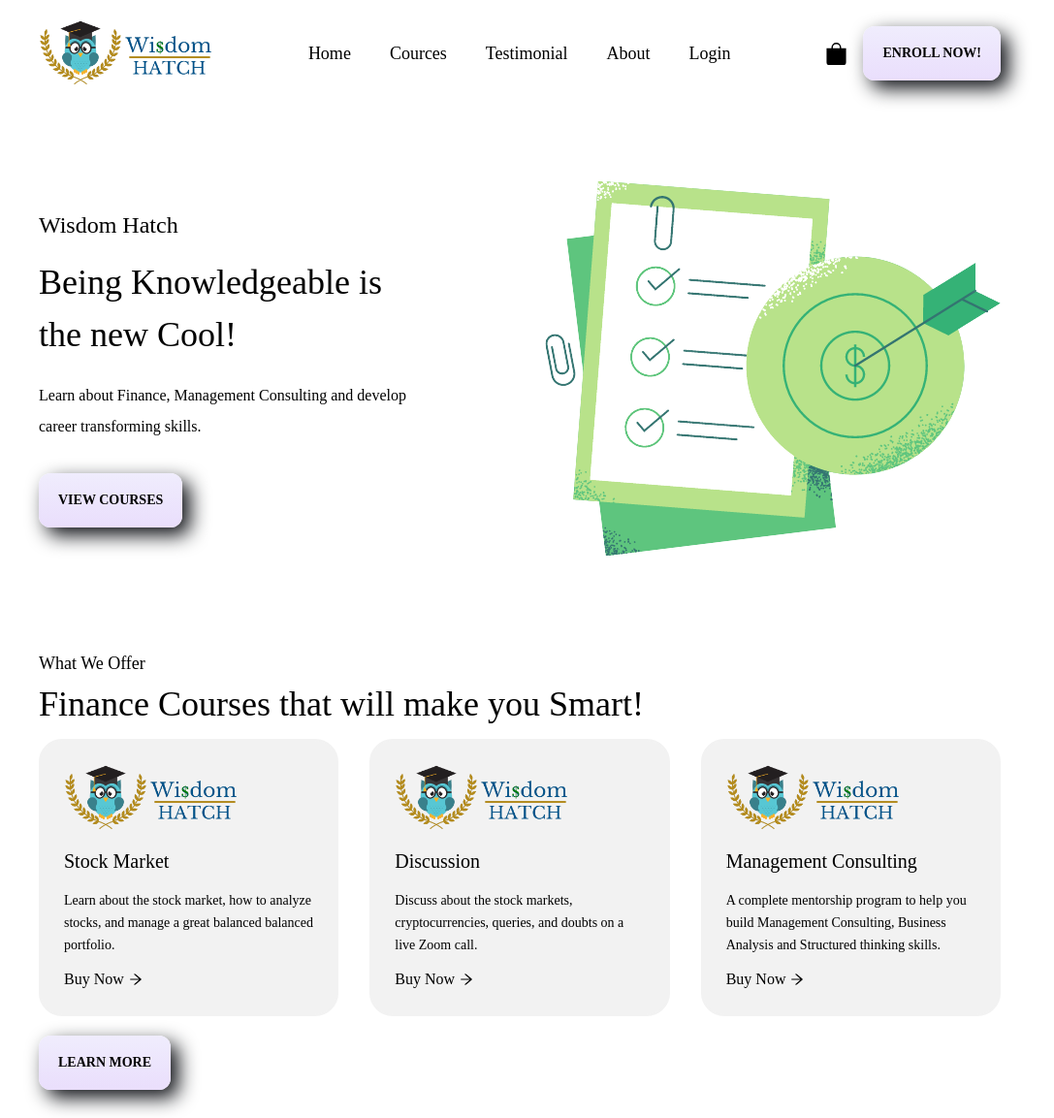
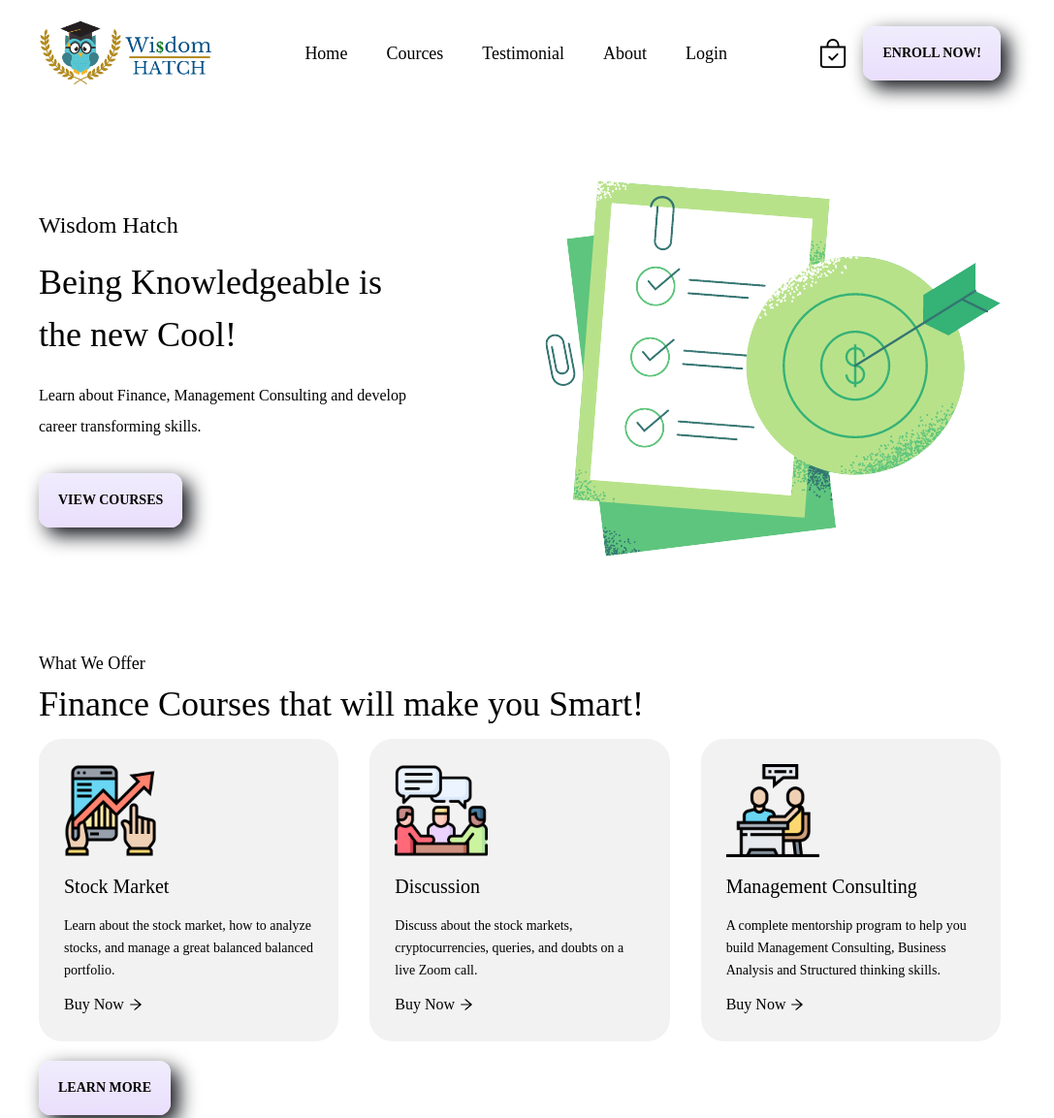
Before and after one commit to Kishan2029/Wisdom-hatch, a Gatsby site: page / in a window 1280 px wide. Shown: the top 1153 px of the page at 97% size, without its empty margins (104-1191 px from the left). Built offline with nearby package versions, Linux system fonts and the light colour scheme; Gatsby itself is replaced by a stand-in of ours.

Commit message:
home page is complete; some minor changes remains

```diff
--- a/src/components/Navbar.js
+++ b/src/components/Navbar.js
@@ -1,5 +1,6 @@
 import React from 'react'
-import { BsFillBagFill } from 'react-icons/bs';
+import { BsFillBagFill, BsBagCheck } from 'react-icons/bs';
+
 import Button from './Button';
 import { StaticImage } from "gatsby-plugin-image"
 
@@ -26,7 +27,7 @@
                 <div>Login</div>
             </div>
             <div className='flex space-x-4 items-center'>
-                <BsFillBagFill style={{ fontSize: 23 }} />
+                <BsBagCheck style={{ fontSize: 30 }} />
                 {/* <StaticImage src={BiShoppingBag} alt='Shopping Bag' /> */}
                 <Button value={'ENROLL NOW!'} />
             </div>
--- a/src/components/OfferCard.js
+++ b/src/components/OfferCard.js
@@ -1,18 +1,11 @@
 import React from 'react'
 
-import { StaticImage } from "gatsby-plugin-image"
+import { GatsbyImage } from "gatsby-plugin-image"
 import { AiOutlineArrowRight } from 'react-icons/ai';
 const OfferCard = ({ img, title, description }) => {
     return (
         <div className='border-solid border-2 border-[#F2F2F2] rounded-3xl p-6 bg-[#F2F2F2] w-1/3'>
-            <StaticImage
-                src={"../images/logo.png"}
-                alt="A dinosaur"
-                placeholder="blurred"
-                layout="fixed"
-                width={180}
-                height={70}
-            />
+            <GatsbyImage image={img.childImageSharp.gatsbyImageData} style={{ height: "6rem", width: "6rem" }} alt="blog image" objectFit />
             <div className="text-xl mt-4">{title}</div>
             <div className="text-sm leading-relaxed mt-4">{description}</div>
             <div className='flex items-center mt-3'>
--- a/src/components/OfferSection.js
+++ b/src/components/OfferSection.js
@@ -2,10 +2,28 @@
 import OfferCard from './OfferCard'
 import OfferData from "../content/OfferData.json"
 import Button from './Button'
+import { graphql, useStaticQuery } from 'gatsby'
 
 
 const OfferSection = () => {
-    const data = OfferData.content
+    const data = useStaticQuery(graphql`
+    query {
+      contentJson(title: {eq: "Offer Data"}) {
+        content {
+          description
+          title
+          img {
+            childImageSharp {
+              gatsbyImageData(layout: FULL_WIDTH)
+            }
+          }
+        }
+      }
+    }
+  `)
+    const blogData = data.contentJson.content
+    console.log("blog", blogData)
+    // const data = OfferData.content
     return (
         <div className='mt-10'>
             <div className='text-lg font-mono'>What We Offer</div>
@@ -13,7 +31,7 @@
 
             <div className='flex space-x-8 shadow-slate-950 shadow-black mt-4'>
                 {
-                    data.map((item) => {
+                    blogData.map((item) => {
                         return (
                             <OfferCard img={item.img} description={item.description} title={item.title} />
                         )
--- a/src/content/OfferData.json
+++ b/src/content/OfferData.json
@@ -2,17 +2,17 @@
   "title": "Offer Data",
   "content": [
     {
-      "img": "../images/stockMarket.png",
+      "img": "../images/stock-market.png",
       "title": "Stock Market",
       "description": "Learn about the stock market, how to analyze stocks, and manage a great balanced balanced portfolio."
     },
     {
-      "img": "../images/stockMarket.png",
+      "img": "../images/discussion.png",
       "title": "Discussion",
       "description": "Discuss about the stock markets, cryptocurrencies, queries, and doubts on a live Zoom call."
     },
     {
-      "img": "../images/stockMarket.png",
+      "img": "../images/management.png",
       "title": "Management Consulting",
       "description": "A complete mentorship program to help you build Management Consulting, Business Analysis and Structured thinking skills."
     }
--- a/src/pages/index.js
+++ b/src/pages/index.js
@@ -7,11 +7,6 @@
 import Blog from '../components/Blog'
 import Footer from '../components/Footer'
 import "../styles/global.css"
-
-
-
-
-
 
 const index = () => {
   return (
```
